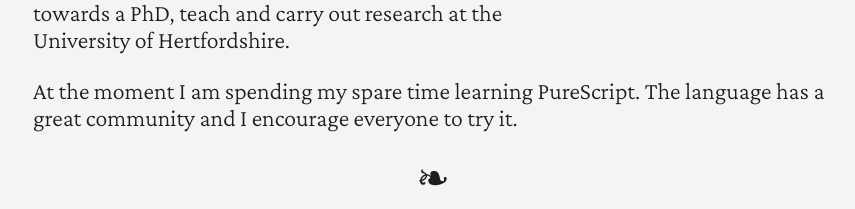
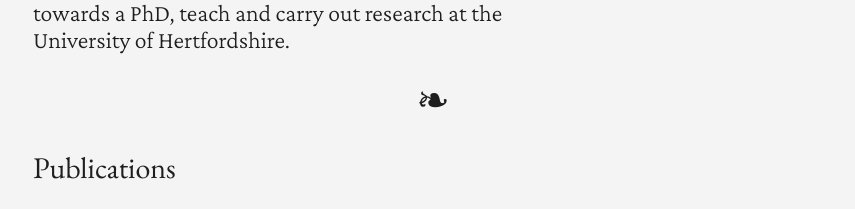
Before and after one commit to a-robu/andreirobu.uk, a plain HTML site: page index.html in a window 1280 px wide. Shown: the part 562-771 px from the top of the page, without its empty margins (207-1062 px from the left). Drawn offline with nearby package versions, Linux system fonts and the light colour scheme.

Commit message:
remove mention of PureScript
I am not currently studying it

```diff
--- a/index.html
+++ b/index.html
@@ -171,11 +171,6 @@
             at the University of Hertfordshire.
         </p>
 
-        <p>
-            At the moment I am spending my spare time learning PureScript. The
-            language has a great community and I encourage everyone to try it.
-        </p>
-
         <div class="fleuron">❧</div>
 
         <h2>Publications</h2>
```
